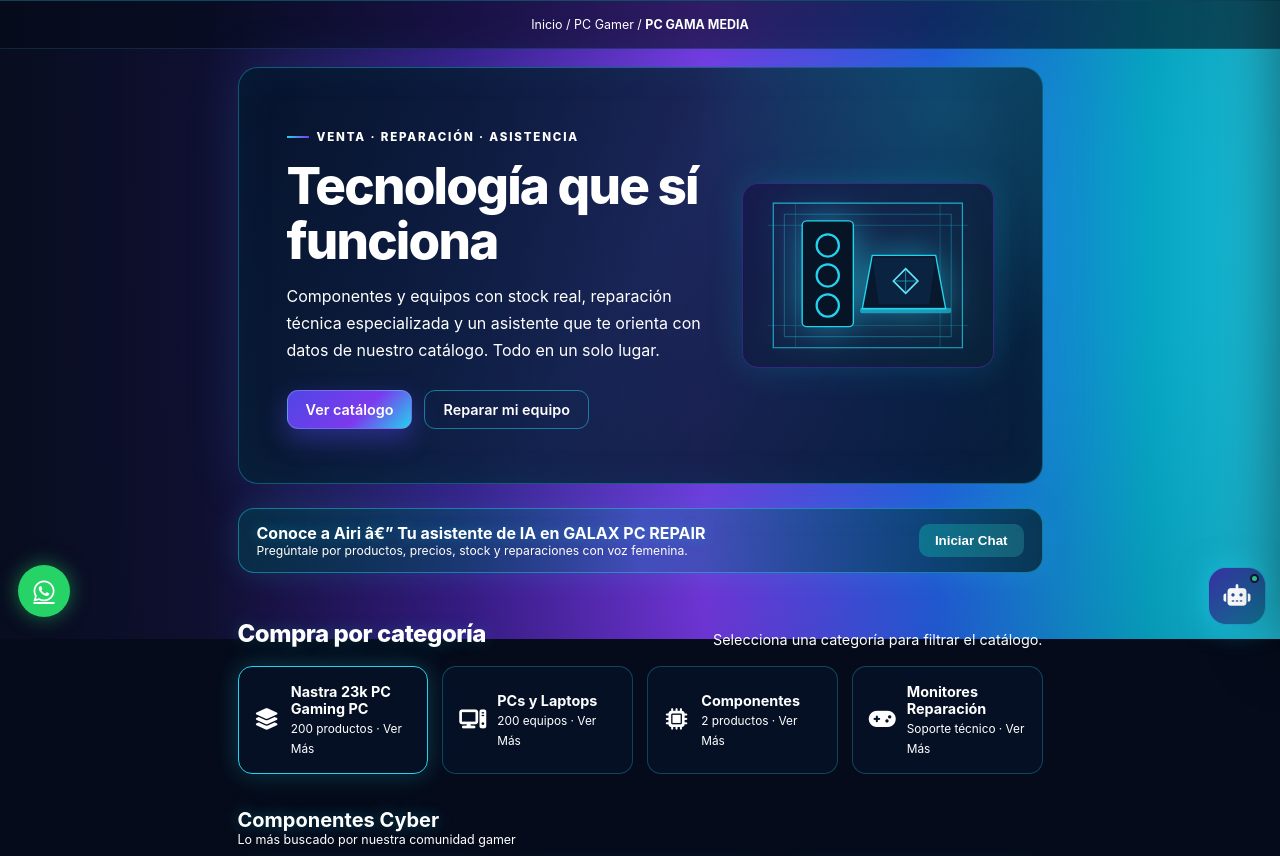
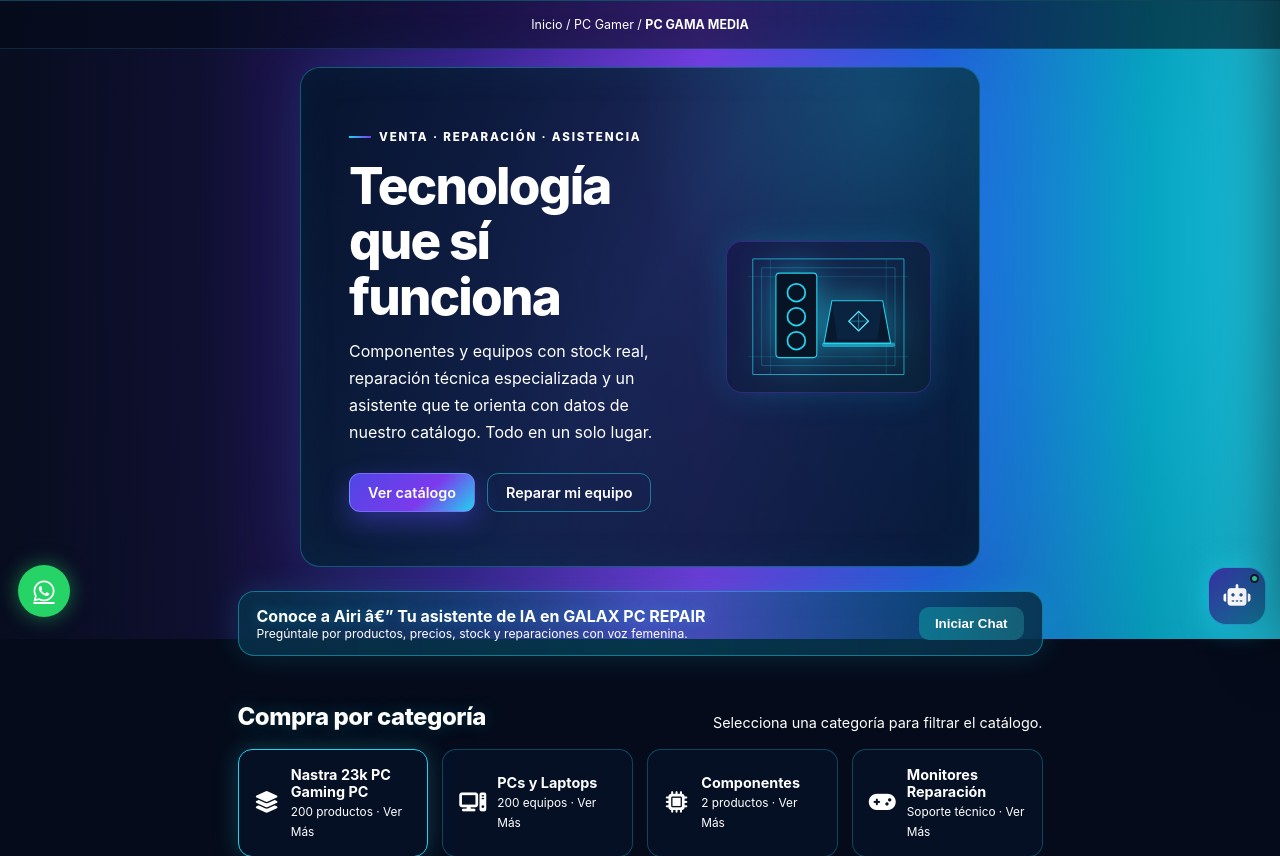
Before and after one commit to GalanESPACIAL/GALAX-PC-REPAIR, a PHP site: page /chat/docs/galax_preview.html in a window 1280 px wide. Shown: the part 161-1017 px from the top of the page. Run offline with PHP 8.4, Linux system fonts and the light colour scheme.

Commit message:
style: narrow and center hero section

```diff
--- a/assets/css/theme.css
+++ b/assets/css/theme.css
@@ -730,6 +730,8 @@ body.store-body {
   background-attachment:fixed !important;
 }
 
+/* Hero más compacto y centrado */
+.hero { max-width:680px !important; margin-left:auto !important; margin-right:auto !important; }
 /* Unificación visual: degradado GALAX en botones, tarjetas y secciones */
 :root {
   --gx-grad-btn: linear-gradient(135deg,#4f46e5,#7c3aed 55%,#22d3ee);
--- a/docs/galax_preview.html
+++ b/docs/galax_preview.html
@@ -1510,6 +1510,8 @@ body {
     linear-gradient(90deg,#080d1f 0%,#101033 16%,#3b1d8f 36%,#7c3aed 55%,#2563eb 73%,#06b6d4 90%,#22d3ee 100%) !important;
   background-attachment:fixed !important;
 }
+/* Hero más compacto y centrado */
+.hero, html.mpl-active .hero { max-width:680px !important; margin-left:auto !important; margin-right:auto !important; }
 /* Unificación visual: degradado GALAX en botones, tarjetas y secciones */
 :root { --gx-grad-btn: linear-gradient(135deg,#4f46e5,#7c3aed 55%,#22d3ee); }
 html.mpl-active .btn-primary, html.mpl-active .hero .btn-primary,
```
